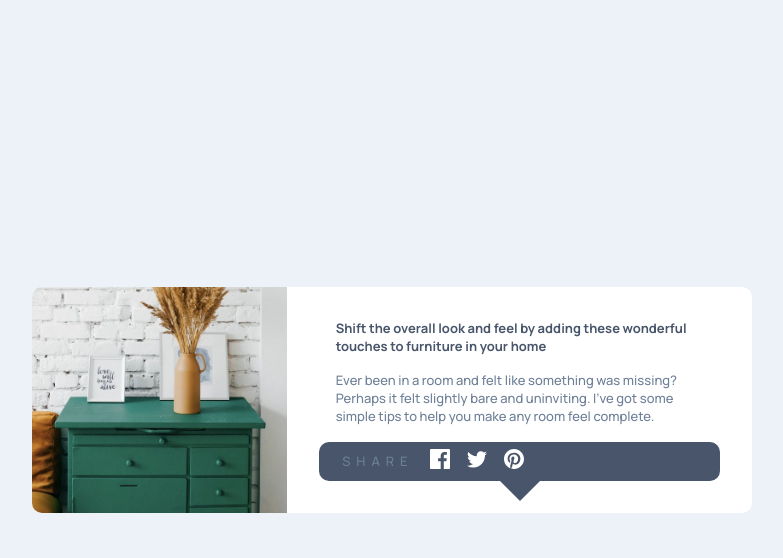
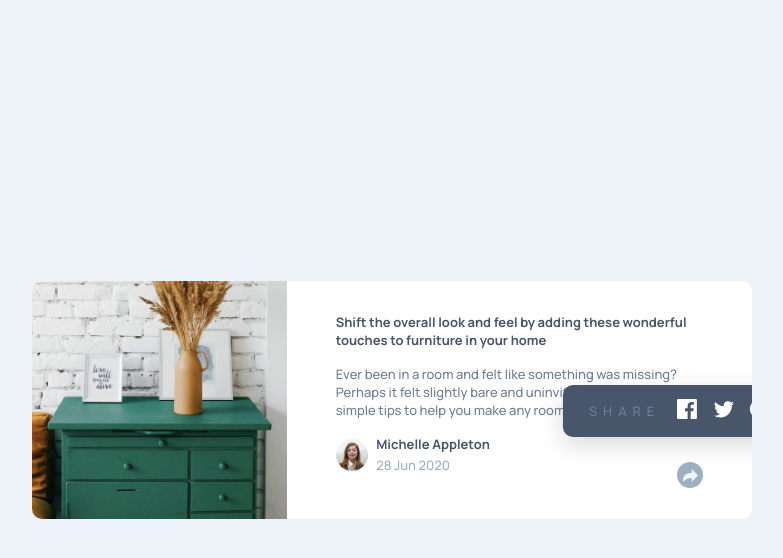
Before and after one commit to remainhumble/Article-preview-component, a plain HTML site: page index.html in a window 1280 px wide. Both pictures are taken after a click on the button 938 px from the left and 466 px from the top of the page. Shown: the whole page, without its empty margins (248-1031 px from the left). Drawn offline with Linux system fonts and the light colour scheme.

Commit message:
close enough

```diff
--- a/style.css
+++ b/style.css
@@ -77,6 +77,7 @@ time {
   display: flex;
   align-items: center;
   justify-content: center;
+  position: relative;
   border-radius: 50%;
   width: 2em;
   height: 2em;
@@ -84,7 +85,6 @@ time {
   border: none;
   margin-top: 0.75em;
   z-index: 2;
-  position: relative;
 }
 #share-button.active {
   background-color: hsl(212, 23%, 69%);
@@ -96,7 +96,6 @@ time {
 }
 
 #share {
-  position: relative;
   z-index: 2;
   color: hsl(214, 17%, 51%);
   cursor: pointer;
@@ -169,36 +168,32 @@ time {
   }
 
   #author {
-    padding-bottom: 0;
+    position: relative;
+  }
+  #author-info {
+    display: flex;
+    flex-direction: column;
   }
 
-  #socials {
-position: absolute;
-bottom: 100%;
-left: -90%;
-  z-index: 10;
-    width: 100%;
-    height: 3.5em;
-    border-radius: 10px;
-    display: flex;
-    justify-content: flex-start;
-    align-items: center;
-    text-transform: uppercase;
-background: hsl(217, 19%, 35%);
-    letter-spacing: 6px;
-    font-weight: 500;
-    display: none; /* Initially hidden */
+  #share-button {
+    position: absolute;
+    top: 1.25em;
+    right: 1.25em;
   }
 
-  #socials:after {
-    content: "";
+  #socials.show {
+    display: flex; /* Show when active */
     position: absolute;
-    display: block;
-    border-style: solid;
-    border-color: hsl(217, 19%, 35%) transparent;
-    border-width: 20px 20px 0;
-    bottom: -20px;
-    left: 50%;
-    margin-left: -20px;
+    top: -50px;
+    left: 90%;
+    transform: translateX(-50%);
+    bottom: 3.5em; /* Place above the button */
+    width: max-content;
+    min-width: 200px;
+    padding: 1em 2em;
+    border-radius: 10px;
+    box-shadow: 0 8px 24px rgba(0, 0, 0, 0.15);
+    background-color: hsl(217, 19%, 35%);
+    align-items: center;
   }
 }
```
Also changed, not shown: index.html (+1 -0 lines).
